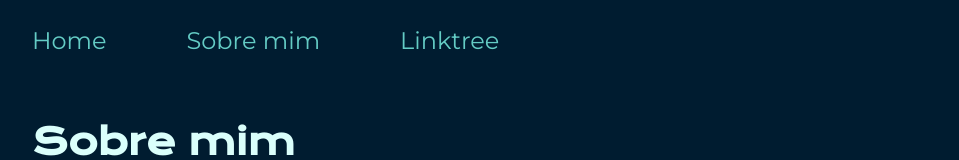
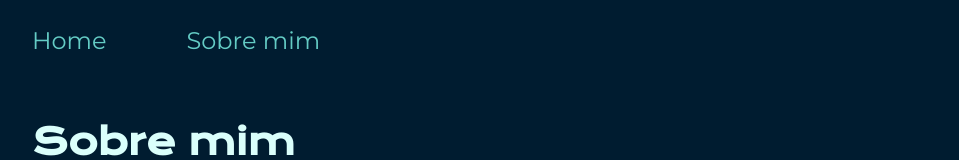
Before and after one commit to ItaloBrazz/Portifolio-Projeto, a plain HTML site: page about.html in a window 1280 px wide. Shown: the top 160 px of the page, without its empty margins (160-1119 px from the left). Drawn offline with nearby package versions, Linux system fonts and the light colour scheme.

Commit message:
removendo linktree

```diff
--- a/about.html
+++ b/about.html
@@ -11,7 +11,6 @@
         <nav class="header_menu">
             <a class="header_menu_link" href="index.html">Home</a>
             <a class="header_menu_link" href="about.html">Sobre mim</a>
-            <a class="header_menu_link" href="about.html">Linktree</a>
         </nav>
    </header>
    <main class="apresentacao">
```
